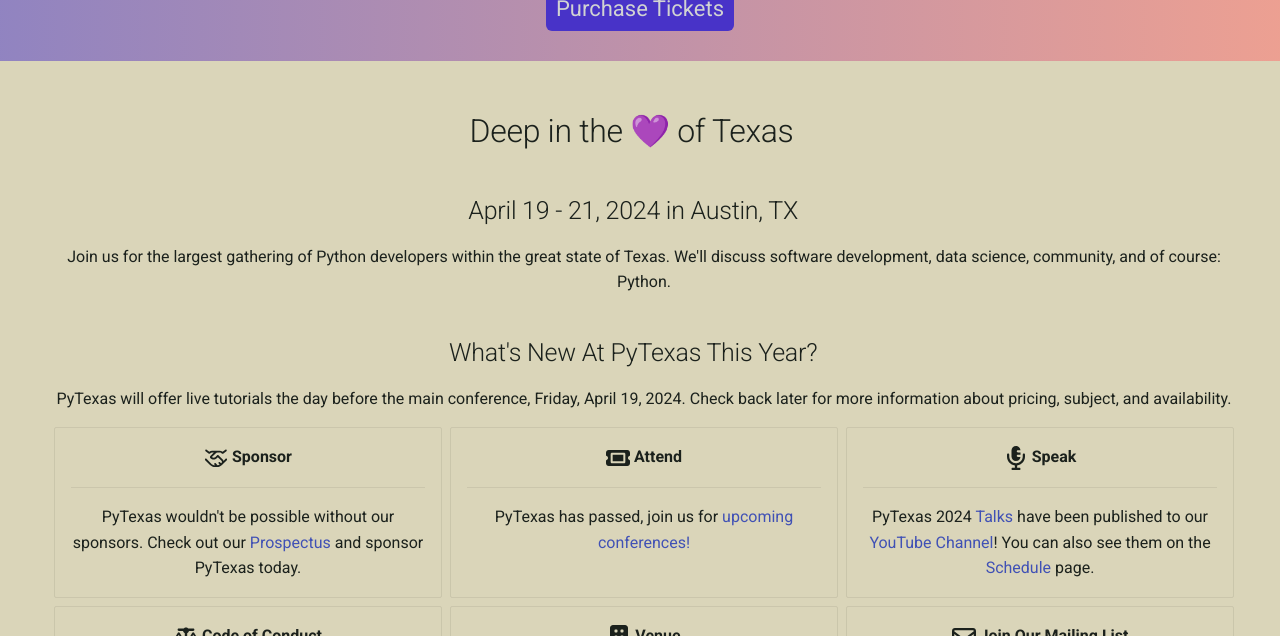
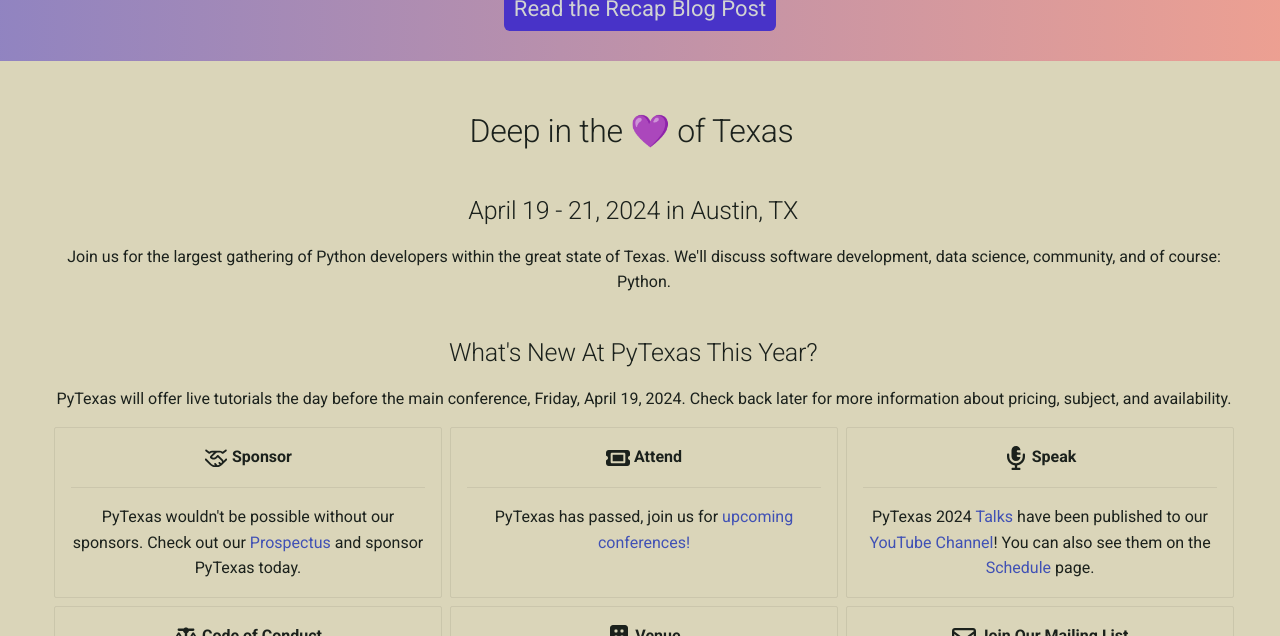
Before and after one commit to pytexas/2024, an MkDocs documentation site: the page built from docs/index.md, in a window 1280 px wide and 900 px high, scrolled down 436 px, cut to the strip 264-900 px from the top of the window. Built offline with MkDocs 1.6.1 and Material for MkDocs 9.7.7, drawn with Linux system fonts in a browser that asks for light colours; comment, search, counter and statistics services are not loaded.

Commit message:
Update home.html

```diff
--- a/overrides/home.html
+++ b/overrides/home.html
@@ -25,8 +25,8 @@
 <div class="pytx-hero pytx-container">
     <img src="assets/images/2024_wdots.svg" class="pytx-hero__image"/>
     <div class="pytx-hero__content">
-        <a href="https://pretix.eu/pytexas/2024/" class="pytx-button pytx-button--primary">
-          Purchase Tickets
+        <a href="https://www.pytexas.org/blog/2024-conference-recap/" class="pytx-button pytx-button--primary">
+          Read the Recap Blog Post
         </a>
     </div>
 </div>
```
